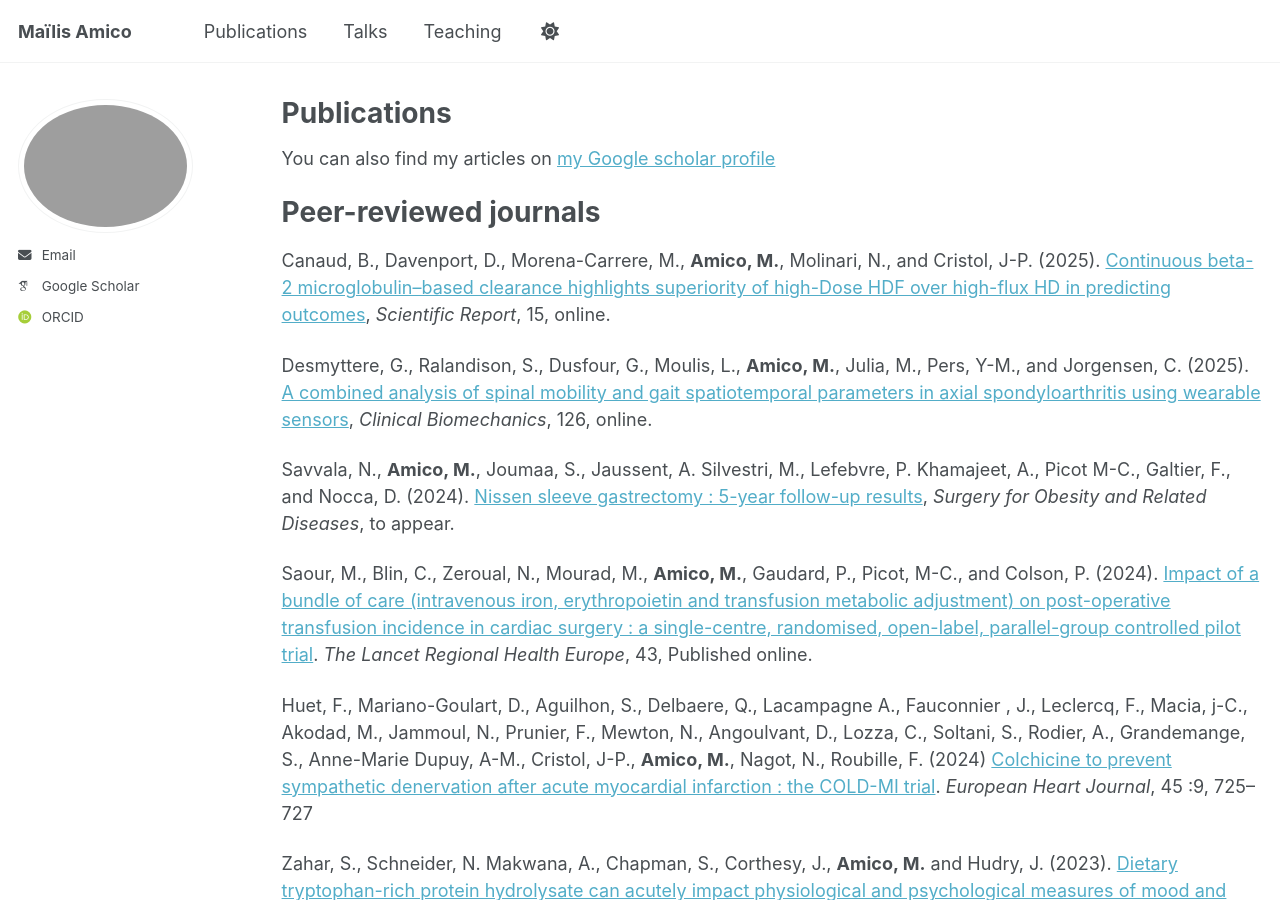
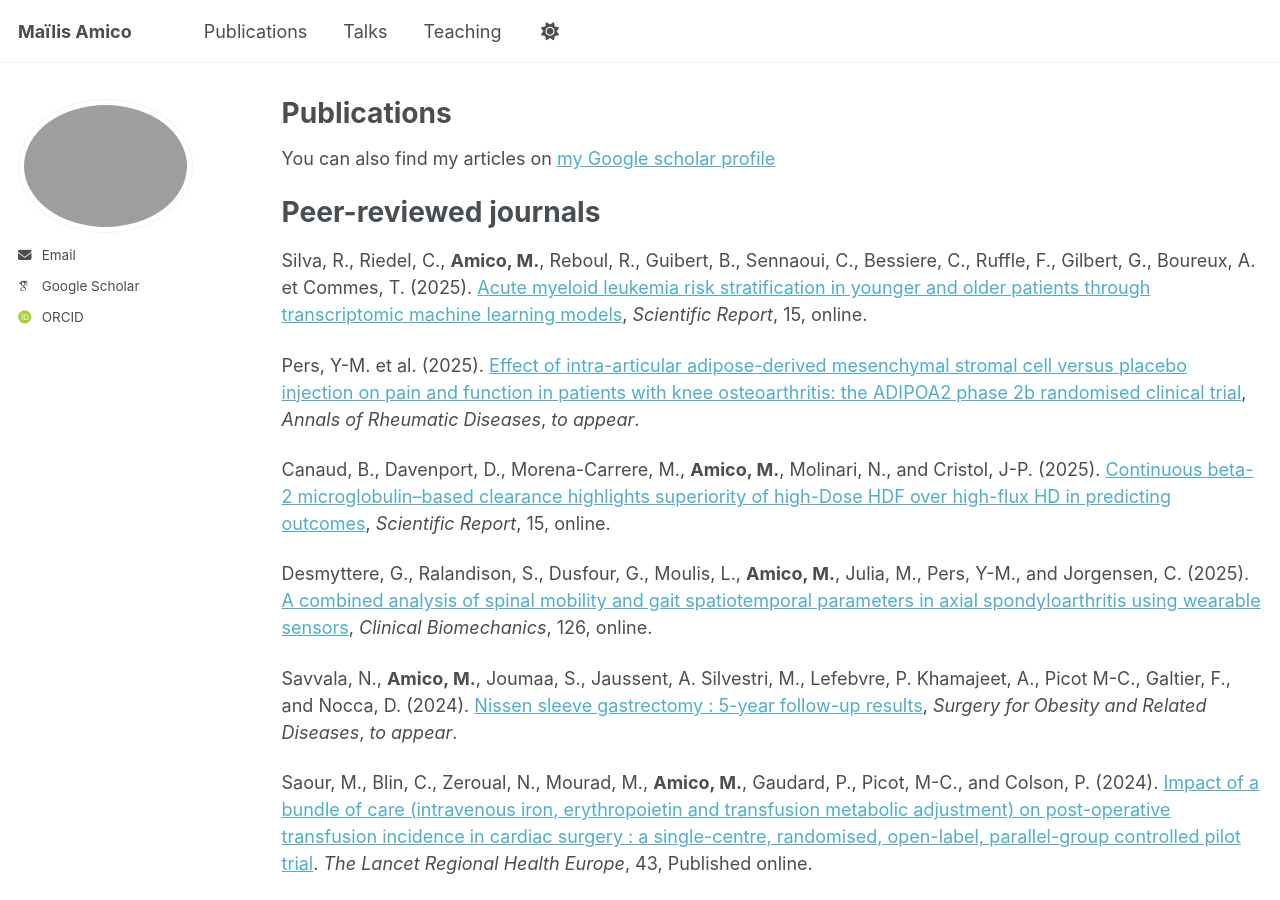
Before and after one commit to maamico/maamico.github.io, a Jekyll site: the page built from _pages/publications.md, in a window 1280 px wide and 900 px high. Built offline with Jekyll 4.4.1, drawn with Linux system fonts in a browser that asks for light colours; some web fonts are replaced; a script that is not in the unit is left out.

Commit message:
Add new publications to the list

```diff
--- a/_pages/publications.md
+++ b/_pages/publications.md
@@ -8,11 +8,16 @@ author_profile: true
 You can also find my articles on [my Google scholar profile](https://scholar.google.com/citations?user=8xLGPRYAAAAJ)
 
 # Peer-reviewed journals
+Silva, R., Riedel, C., **Amico, M.**, Reboul, R., Guibert, B., Sennaoui, C., Bessiere, C., Ruffle, F., Gilbert, G., Boureux, A. et Commes, T. (2025). [Acute myeloid leukemia risk stratification in younger and older patients through transcriptomic machine learning models](https://www.nature.com/articles/s41598-025-23468-z), *Scientific Report*, 15, online.
+
+Pers, Y-M. et al. (2025). [Effect of intra-articular adipose-derived mesenchymal stromal cell versus placebo injection on pain and function in patients with knee osteoarthritis: the ADIPOA2 phase 2b randomised clinical trial](https://ard.eular.org/article/S0003-4967(25)04296-7/fulltext), *Annals of Rheumatic Diseases*, *to appear*.
+
+
 Canaud, B., Davenport, D., Morena-Carrere, M., **Amico, M.**, Molinari, N., and Cristol, J-P. (2025). [Continuous beta-2 microglobulin–based clearance highlights superiority of high-Dose HDF over high-flux HD in predicting outcomes](https://www.nature.com/articles/s41598-025-07497-2), *Scientific Report*, 15, online.
 
 Desmyttere, G., Ralandison, S., Dusfour, G., Moulis, L., **Amico, M.**, Julia, M., Pers, Y-M., and Jorgensen, C. (2025). [A combined analysis of spinal mobility and gait spatiotemporal parameters in axial spondyloarthritis using wearable sensors](https://www.clinbiomech.com/article/S0268-0033(25)00128-7/abstract), *Clinical Biomechanics*, 126, online.
 
-Savvala, N., **Amico, M.**, Joumaa, S., Jaussent, A. Silvestri, M., Lefebvre, P. Khamajeet, A., Picot M-C., Galtier, F., and Nocca, D. (2024). [Nissen sleeve gastrectomy : 5-year follow-up results](https://www.sciencedirect.com/science/article/abs/pii/S1550728924008621#:~:text=Highlights&text=Nissen%20sleeve%20gastrectomy%20achieves%20a,the%20mortality%20rate%20was%20nil.), *Surgery for Obesity and Related Diseases*, to appear.
+Savvala, N., **Amico, M.**, Joumaa, S., Jaussent, A. Silvestri, M., Lefebvre, P. Khamajeet, A., Picot M-C., Galtier, F., and Nocca, D. (2024). [Nissen sleeve gastrectomy : 5-year follow-up results](https://www.sciencedirect.com/science/article/abs/pii/S1550728924008621#:~:text=Highlights&text=Nissen%20sleeve%20gastrectomy%20achieves%20a,the%20mortality%20rate%20was%20nil.), *Surgery for Obesity and Related Diseases*, *to appear*.
 
 Saour, M., Blin, C., Zeroual, N., Mourad, M., **Amico, M.**, Gaudard, P., Picot, M-C., and Colson, P. (2024). [Impact of a bundle of care (intravenous iron, erythropoietin and transfusion metabolic adjustment) on post-operative transfusion incidence in cardiac surgery : a single-centre, randomised, open-label, parallel-group controlled pilot trial](https://www.thelancet.com/journals/lanepe/article/PIIS2666-7762(24)00133-9/fulltext). *The Lancet Regional Health Europe*, 43, Published online.
 
```
